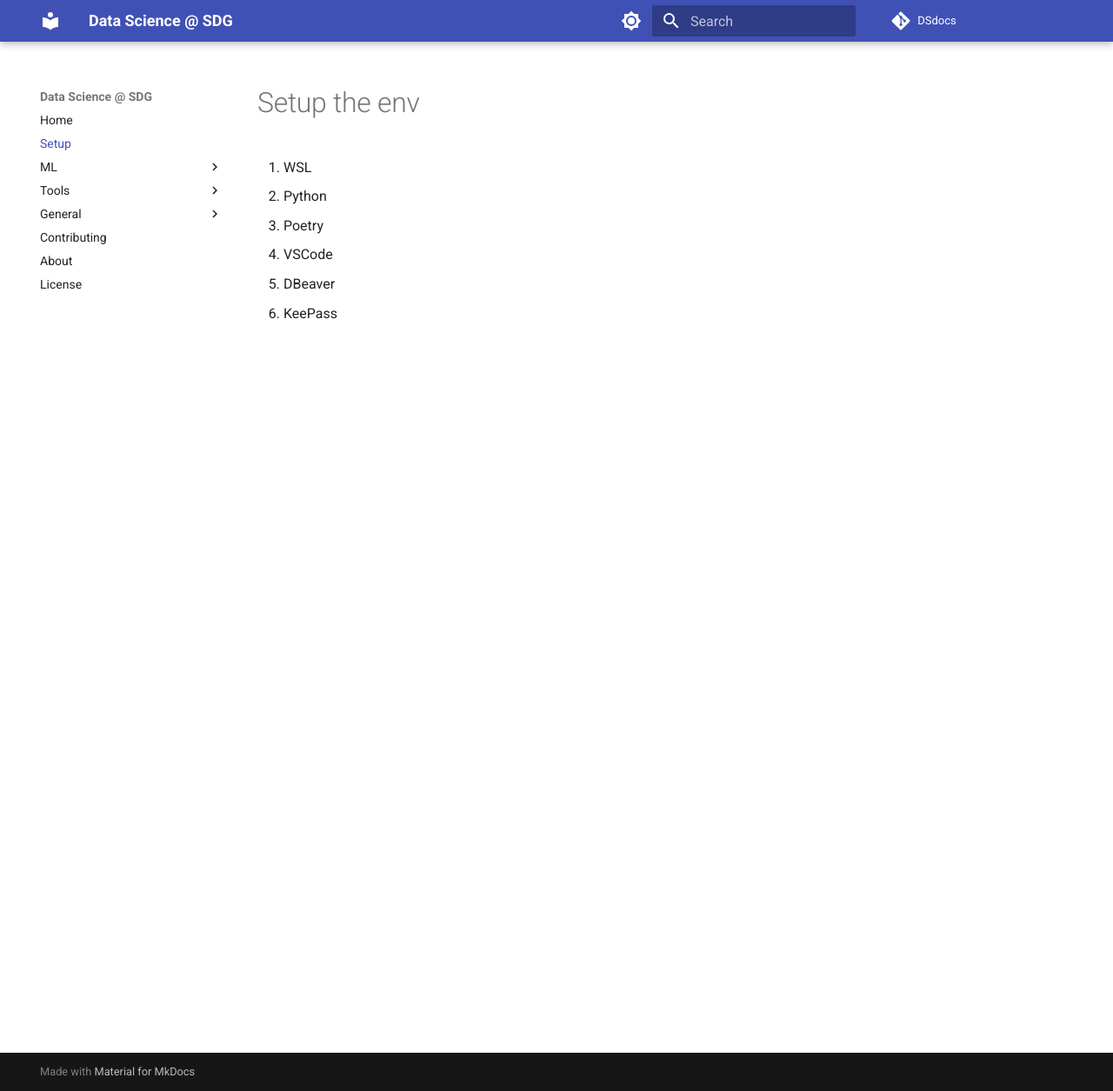
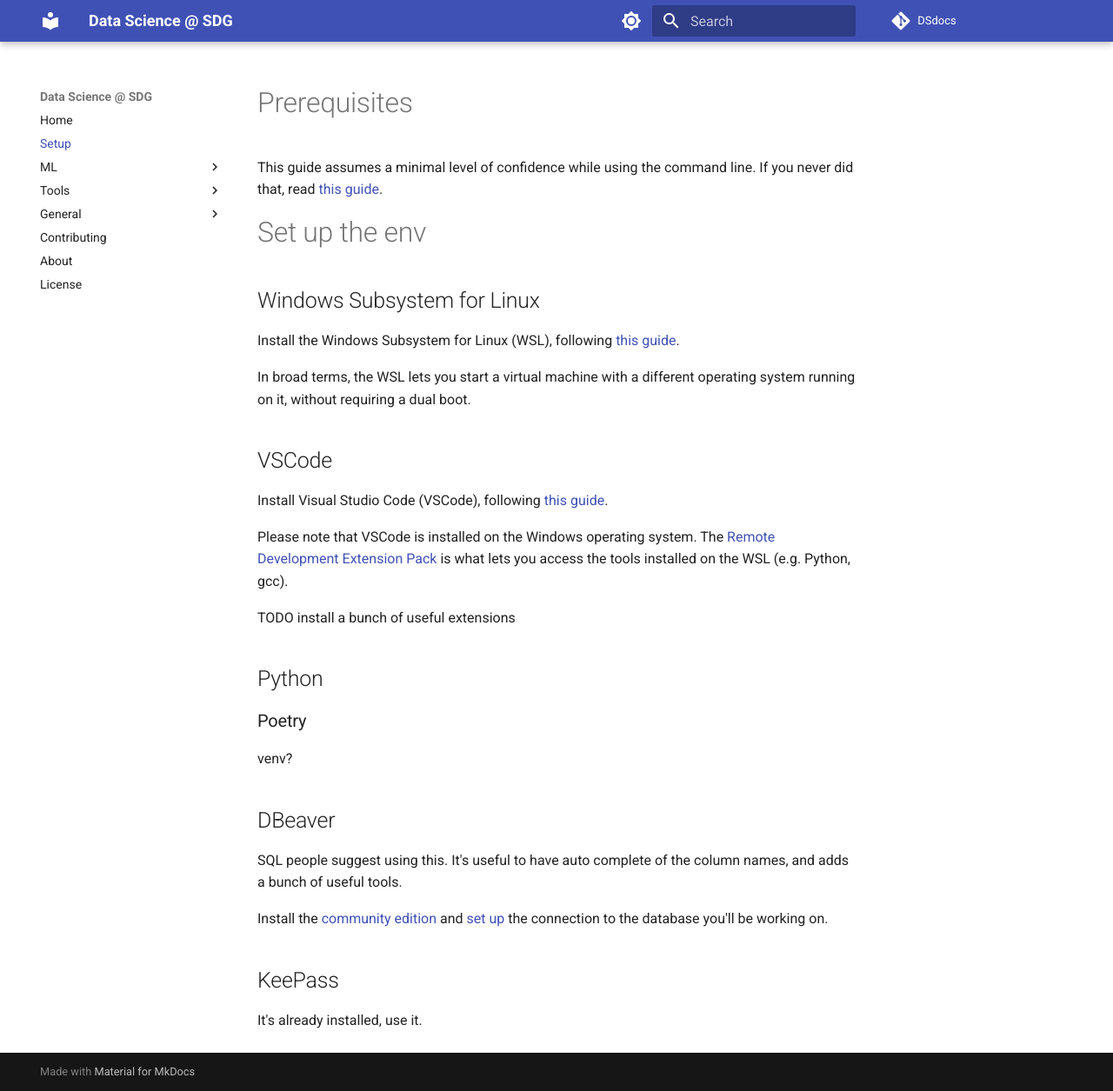
Before and after one commit to pietro-nobili-SDG/dsdocs, an MkDocs documentation site: the page built from docs/setup/env.md, in a window 1280 px wide and 1255 px high. Shown: the whole window at 87% size. Built offline with MkDocs 1.6.1 and Material for MkDocs 9.7.7, drawn with Linux system fonts in a browser that asks for light colours; comment, search, counter and statistics services are not loaded.

Commit message:
Add WIP env setup guide

```diff
--- a/docs/setup/env.md
+++ b/docs/setup/env.md
@@ -1,8 +1,55 @@
-# Setup the env
+---
+hide:
+  - footer
+---
 
-1. WSL
-1. Python
-1. Poetry
-1. VSCode
-1. DBeaver
-1. KeePass
+# Prerequisites
+
+This guide assumes a minimal level of confidence while using the command line.
+If you never did that, read
+[this guide](../../general/unix).
+
+# Set up the env
+
+## Windows Subsystem for Linux
+
+Install the Windows Subsystem for Linux (WSL),
+following
+[this guide](https://learn.microsoft.com/en-us/windows/wsl/install).
+
+In broad terms, the WSL lets you start a virtual machine with a different operating system running on it, without requiring a dual boot.
+
+## VSCode
+
+Install Visual Studio Code (VSCode),
+following
+[this guide](https://learn.microsoft.com/en-us/windows/wsl/tutorials/wsl-vscode).
+
+Please note that VSCode is installed on the Windows operating system.
+The
+[Remote Development Extension Pack](https://marketplace.visualstudio.com/items?itemName=ms-vscode-remote.vscode-remote-extensionpack)
+is what lets you access the tools installed on the WSL (e.g. Python, gcc).
+
+TODO install a bunch of useful extensions
+
+## Python
+
+### Poetry
+
+venv?
+
+## DBeaver
+
+SQL people suggest using this.
+It's useful to have auto complete of the column names,
+and adds a bunch of useful tools.
+
+Install the
+[community edition](https://dbeaver.io/download/)
+and
+[set up](https://dbeaver.com/2022/03/03/how-to-create-database-connection-in-dbeaver/)
+the connection to the database you'll be working on.
+
+## KeePass
+
+It's already installed, use it.
```
